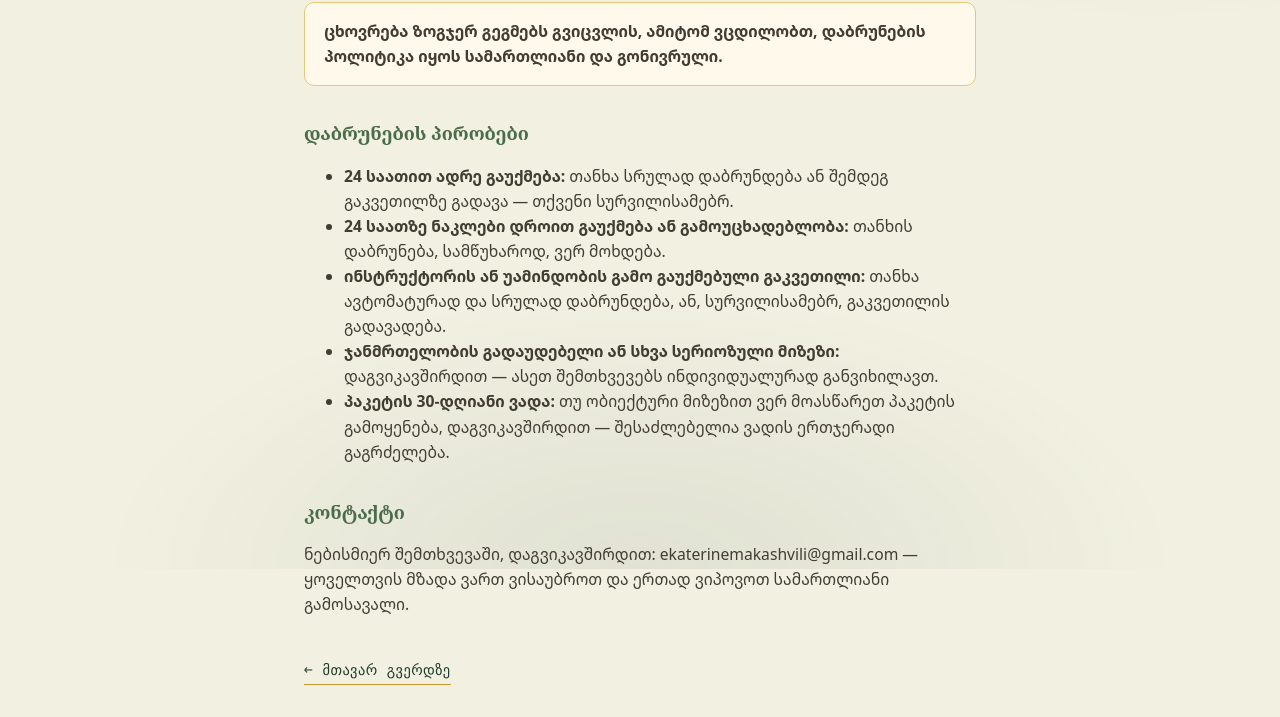
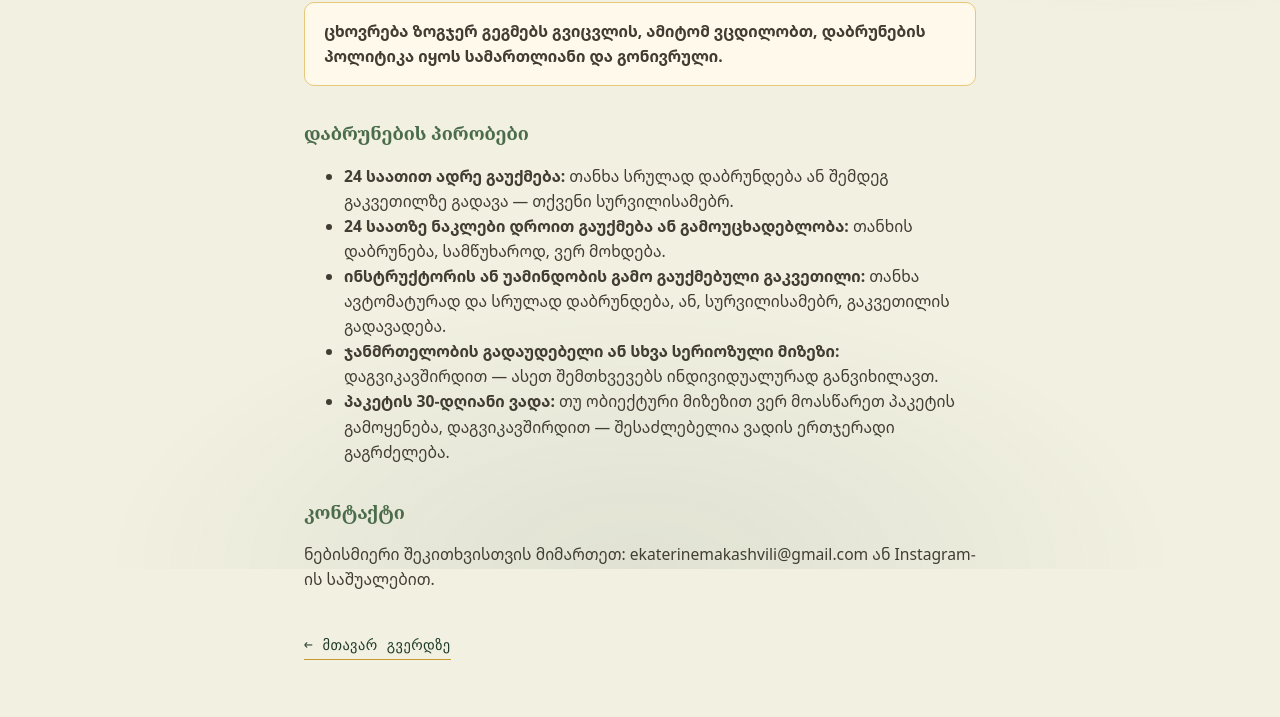
Before and after one commit to ekato-makashvili/yoga-nature-registration, a website: page public/refund-policy.html in a window 1280 px wide. Shown: the part 231-948 px from the top of the page. Drawn offline with nearby package versions, Linux system fonts and the light colour scheme.

Commit message:
update refund policy

```diff
--- a/public/i18n.js
+++ b/public/i18n.js
@@ -62,7 +62,7 @@ refundLi3: '<strong>ინსტრუქტორის ან უამინ
 refundLi4: '<strong>ჯანმრთელობის გადაუდებელი ან სხვა სერიოზული მიზეზი:</strong> დაგვიკავშირდით — ასეთ შემთხვევებს ინდივიდუალურად განვიხილავთ.',
 refundLi5: '<strong>პაკეტის 30-დღიანი ვადა:</strong> თუ ობიექტური მიზეზით ვერ მოასწარეთ პაკეტის გამოყენება, დაგვიკავშირდით — შესაძლებელია ვადის ერთჯერადი გაგრძელება.',
 refundContactTitle: 'კონტაქტი',
-refundContactBody: 'ნებისმიერ შემთხვევაში, დაგვიკავშირდით: ekaterinemakashvili@gmail.com — ყოველთვის მზადა ვართ ვისაუბროთ და ერთად ვიპოვოთ სამართლიანი გამოსავალი.',
+refundContactBody: 'ნებისმიერი შეკითხვისთვის მიმართეთ: ekaterinemakashvili@gmail.com ან Instagram-ის საშუალებით.',
     langToggle: "EN",
   },
   en: {
@@ -125,7 +125,7 @@ refundLi3: '<strong>Class cancelled by the instructor or due to weather:</strong
 refundLi4: '<strong>Health emergencies or other serious circumstances:</strong> please reach out — we review these individually.',
 refundLi5: '<strong>30-day package validity:</strong> if you weren\'t able to use your package for a genuine reason, contact us — a one-time extension may be possible.',
 refundContactTitle: 'Contact',
-refundContactBody: 'In any case, feel free to reach out: ekaterinemakashvili@gmail.com — we\'re always happy to talk it through and find a fair solution together.',
+refundContactBody: 'For any questions, reach out at ekaterinemakashvili@gmail.com or via <a href="https://www.instagram.com/ekaterinemakashvili/" target="_blank" rel="noopener">Instagram</a>.',
     langToggle: "GE",
   },
 };
--- a/public/refund-policy.html
+++ b/public/refund-policy.html
@@ -53,7 +53,7 @@
   </ul>
 
   <h2 data-i18n="refundContactTitle">კონტაქტი</h2>
-  <p data-i18n="refundContactBody">ნებისმიერ შემთხვევაში, დაგვიკავშირდით: ekaterinemakashvili@gmail.com — ყოველთვის მზადა ვართ ვისაუბროთ და ერთად ვიპოვოთ სამართლიანი გამოსავალი.</p>
+  <p data-i18n="refundContactBody">ნებისმიერი შეკითხვისთვის მიმართეთ: ekaterinemakashvili@gmail.com ან Instagram-ის საშუალებით.</p>
 
   <p style="margin-top:2.5rem;"><a href="/" class="cta-link" data-i18n="backLink">← მთავარ გვერდზე</a></p>
 </main>
```
